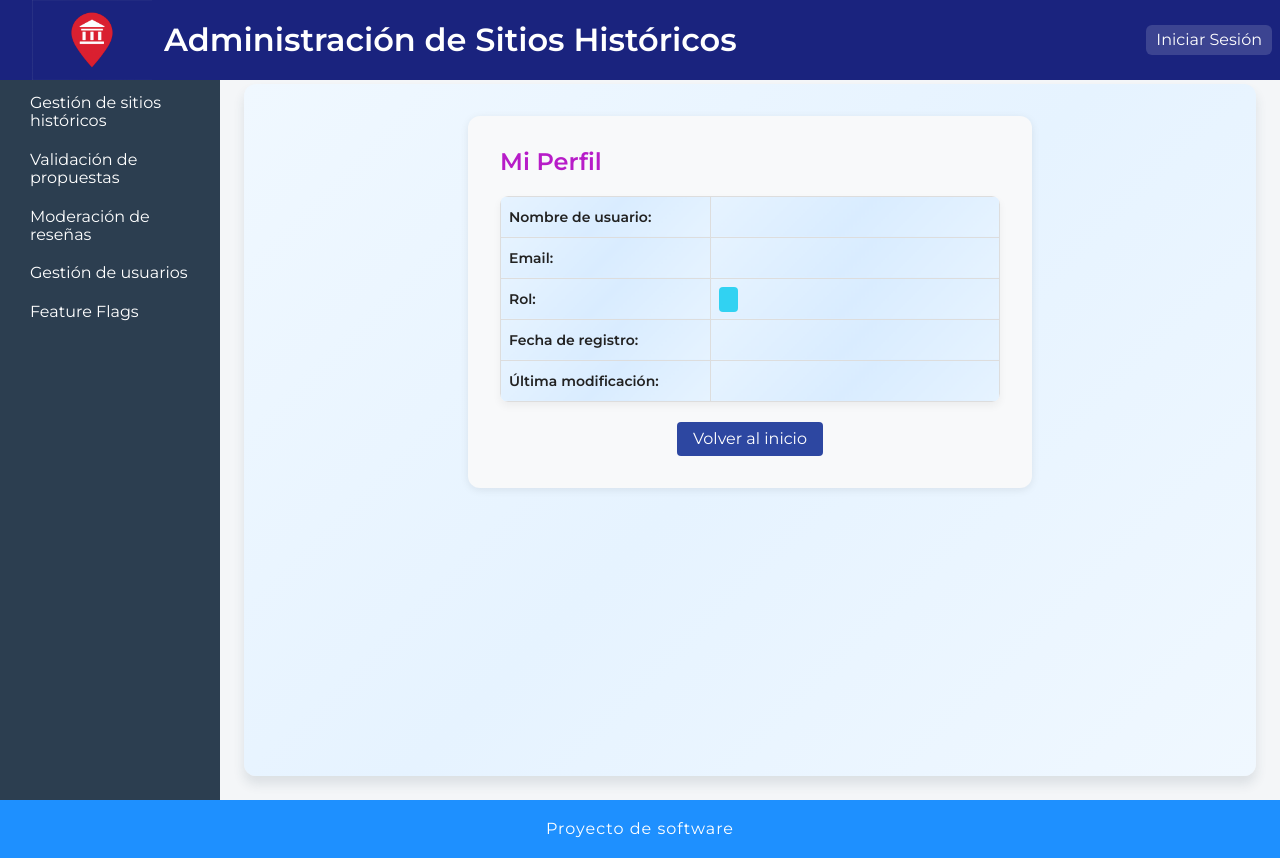
After one commit to TomasCurcio04/Sitios-Historicos, a Python web app: template admin/src/web/templates/user_profile.html in a window 1280 px wide. The commit adds this page. Run offline with Jinja, Linux system fonts and the light colour scheme; the template is opened without the code that fills it, so the values that code supplies are empty.

Commit message:
Creacion pagina perfil de usuario y modificacion del home

```diff
--- a/admin/src/web/controllers/auth.py
+++ b/admin/src/web/controllers/auth.py
@@ -35,4 +35,4 @@ def authenticate():
     session["user_name"] = user.user_name
     session["role"] = int(user.role)
     flash("Inicio de sesión exitoso", "success")
-    return redirect(url_for('users.user_index'))
+    return redirect(url_for('users.user_profile'))
--- a/admin/src/web/controllers/feature_flags.py
+++ b/admin/src/web/controllers/feature_flags.py
@@ -2,7 +2,7 @@
 """Controlador de feature flags para configuración del sistema."""
 
 from flask import request, render_template, redirect, url_for, flash, Blueprint, session
-from src.web.utils import admin_maintenance_required
+from src.web.handlers.utils import admin_maintenance_required
 from src.core.services.auth.user_serv import buscar_usuario
 from src.core.services.auth.feature_flag_serv import (
     list_feature_flags,
--- a/admin/src/web/templates/layout.html
+++ b/admin/src/web/templates/layout.html
@@ -26,7 +26,7 @@
                             {{ session.get('user_name') or session.get('user') }} &#9662;
                         </button>
                         <div id="user-menu" class="user-dropdown-content">
-                            <a href="javascript:void(0)">Ver perfil</a>
+                            <a href="{{ url_for('users.user_profile') }}">Ver perfil</a>
                             <a href="{{ url_for('auth.logout') }}">Cerrar sesión</a>
                         </div>
                     </div>
@@ -60,7 +60,7 @@
                     Moderación de reseñas
                 </a>
                 <a href="{{ url_for('users.user_index') }}"
-                    class="{% if request.path.startswith('/gestion_usuarios') %}active{% endif %}">
+                    class="{% if request.path.startswith('/gestion_usuarios') and not request.path.endswith('/perfil') %}active{% endif %}">
                     Gestión de usuarios
                 </a>
                 <a href="{{ url_for('feature_flags.feature_flags') }}"
--- /dev/null
+++ b/admin/src/web/templates/user_profile.html
@@ -0,0 +1,47 @@
+{% extends "layout.html" %}
+
+{% block title %}Mi Perfil{% endblock %}
+
+{% block content %}
+<div class="form-container">
+    <h2>Mi Perfil</h2>
+
+    <div class="table-responsive">
+        <table class="admin-table" style="table-layout: auto; width: auto; max-width: 600px;">
+            <tbody>
+                <tr>
+                    <td style="white-space: nowrap; width: 10%;"><strong>Nombre de usuario:</strong></td>
+                    <td>{{ user.user_name }}</td>
+                </tr>
+                <tr>
+                    <td style="white-space: nowrap; width: 10%;"><strong>Email:</strong></td>
+                    <td>{{ user.email }}</td>
+                </tr>
+                <tr>
+                    <td><strong>Rol:</strong></td>
+                    <td><span class="badge bg-info">{{ user.rol_rel.name }}</span></td>
+                </tr>
+
+                {% if user.s_user %}
+                <tr>
+                    <td><strong>Privilegios:</strong></td>
+                    <td><span class="badge bg-warning">Superusuario</span></td>
+                </tr>
+                {% endif %}
+                <tr>
+                    <td><strong>Fecha de registro:</strong></td>
+                    <td>{{ user.date_create.strftime('%d/%m/%Y %H:%M') }}</td>
+                </tr>
+                <tr>
+                    <td><strong>Última modificación:</strong></td>
+                    <td>{{ user.modify.strftime('%d/%m/%Y %H:%M') }}</td>
+                </tr>
+            </tbody>
+        </table>
+    </div>
+
+    <div style="margin-top: 20px; text-align: center;">
+        <a href="{{ url_for('web.home') }}" class="btn btn-secondary">Volver al inicio</a>
+    </div>
+</div>
+{% endblock %}
```
Also changed, not shown: admin/src/web/controllers/users.py (+17 -0 lines), admin/src/web/templates/home.html (+10 -4 lines).
